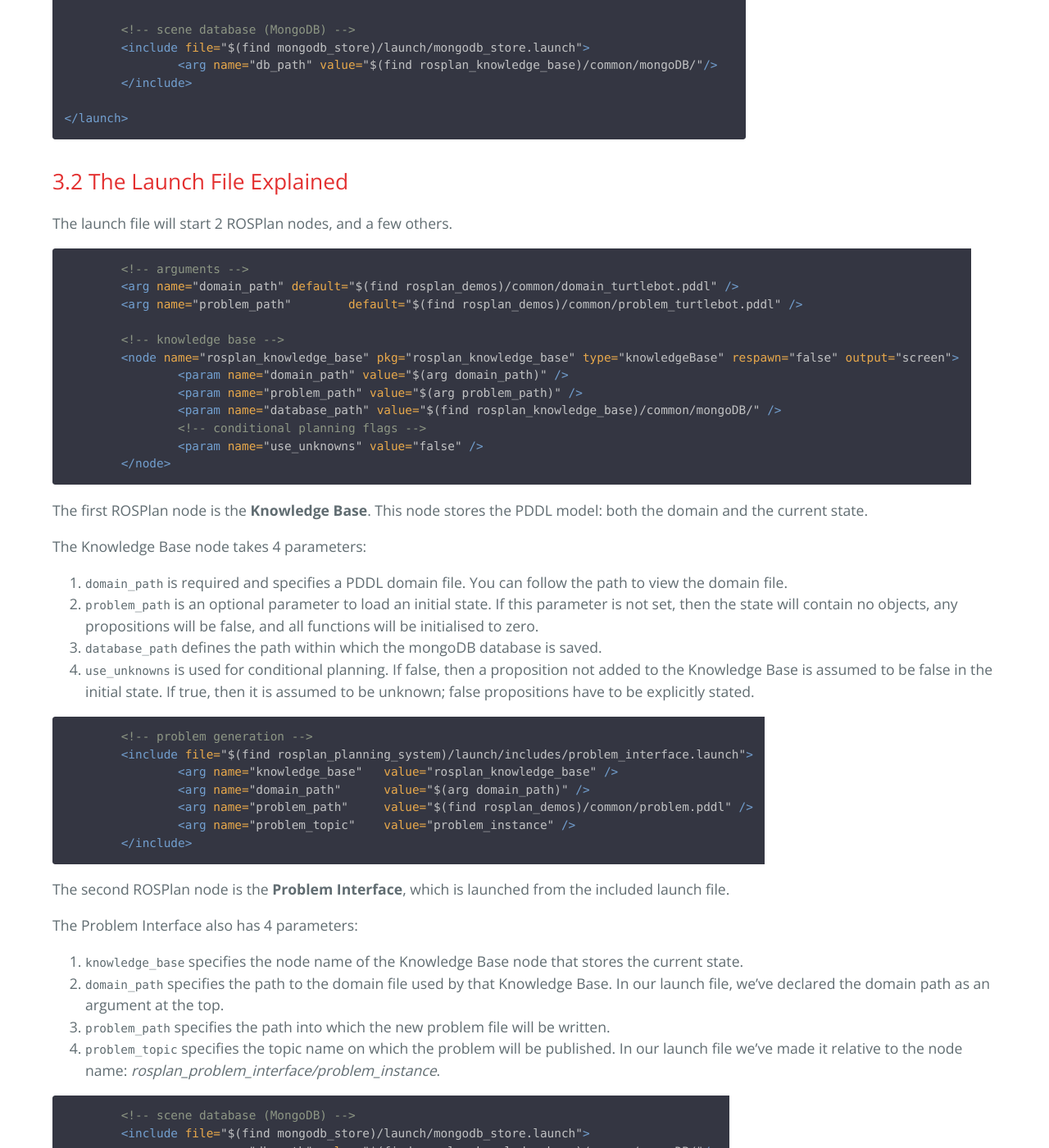
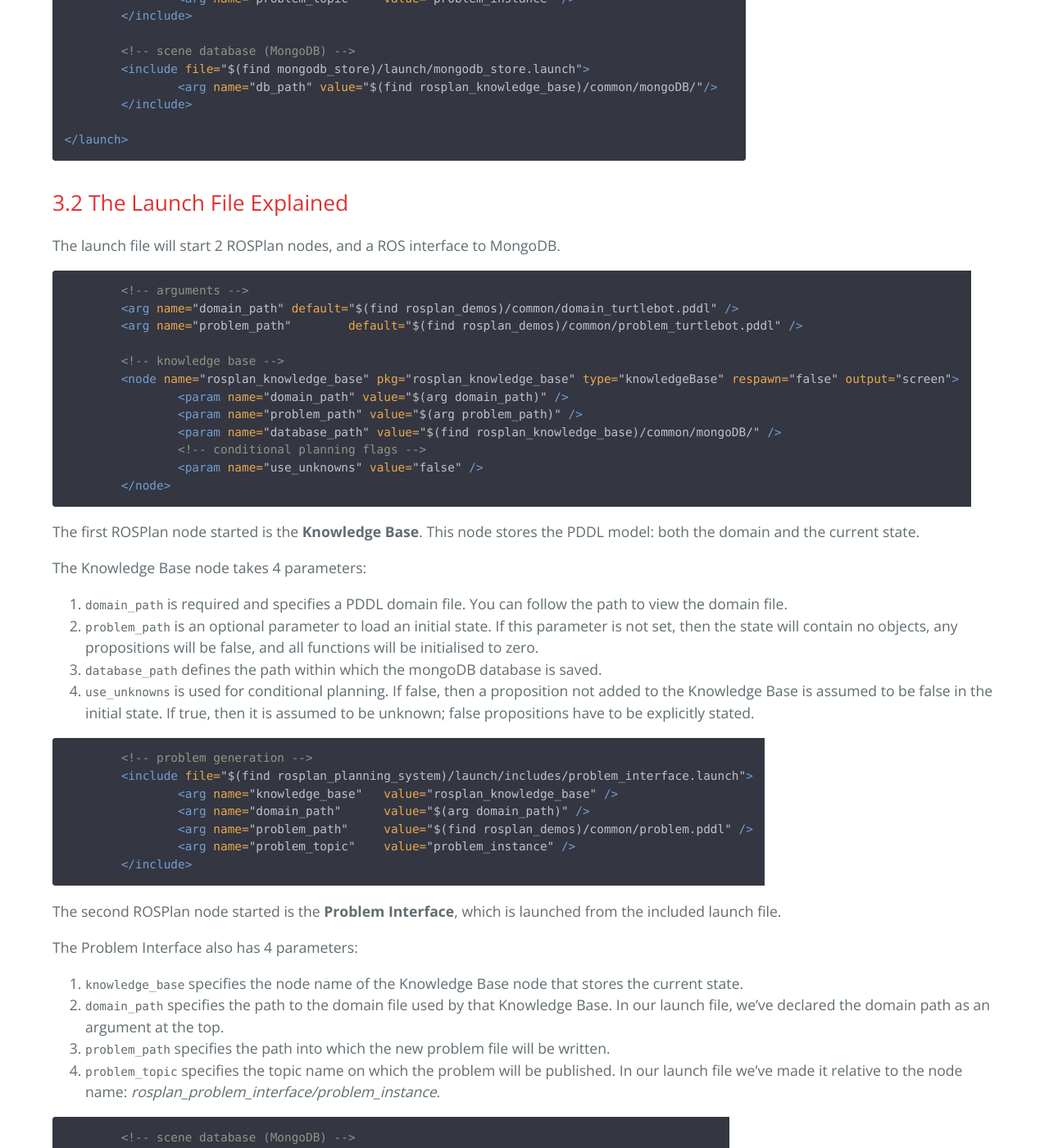
Before and after one commit to KCL-Planning/ROSPlan, a Jekyll site: the page built from _tutorials/tutorial_01.md, in a window 1280 px wide and 1400 px high, scrolled down 1439 px. Shown: the whole window at 82% size. Built offline with Jekyll 4.4.1, drawn with Linux system fonts in a browser that asks for light colours; some of the changed text lies outside the part shown.

Commit message:
Update tutorial_01.md

````diff
--- a/_tutorials/tutorial_01.md
+++ b/_tutorials/tutorial_01.md
@@ -10,6 +10,7 @@ output: true
 This tutorial will teach how to use ROSPlan to generate PDDL problems.
 
 ![Problem Generation node diagram](./tutorial_01.png)
+(*Problem Interface node diagram*)
 
 ## 2. Prior Setup
 
@@ -57,7 +58,7 @@ Create a new launch file, *tutorial_01.launch*, in the current directory and pas
 
 ## 3.2 The Launch File Explained
 
-The launch file will start 2 ROSPlan nodes, and a few others.
+The launch file will start 2 ROSPlan nodes, and a ROS interface to MongoDB.
 
 ```xml
 	<!-- arguments -->
@@ -74,7 +75,7 @@ The launch file will start 2 ROSPlan nodes, and a few others.
 	</node>
 ```
 
-The first ROSPlan node is the **Knowledge Base**. This node stores the PDDL model: both the domain and the current state.
+The first ROSPlan node started is the **Knowledge Base**. This node stores the PDDL model: both the domain and the current state.
 
 The Knowledge Base node takes 4 parameters:
 1. `domain_path` is required and specifies a PDDL domain file. You can follow the path to view the domain file.
@@ -93,7 +94,7 @@ The Knowledge Base node takes 4 parameters:
 	</include>
 ```
 
-The second ROSPlan node is the **Problem Interface**, which is launched from the included launch file.
+The second ROSPlan node started is the **Problem Interface**, which is launched from the included launch file.
 
 The Problem Interface also has 4 parameters:
 1. `knowledge_base` specifies the node name of the Knowledge Base node that stores the current state.
@@ -134,6 +135,10 @@ KCL: (KB) Ready to receive
 ## 3.4 Generating a Problem
 
 Open another terminal and source the workspace.
+
+```
+source devel/setup.bash
+```
 
 In the second terminal, take a look at the node list and service list to see what is running:
 
````
